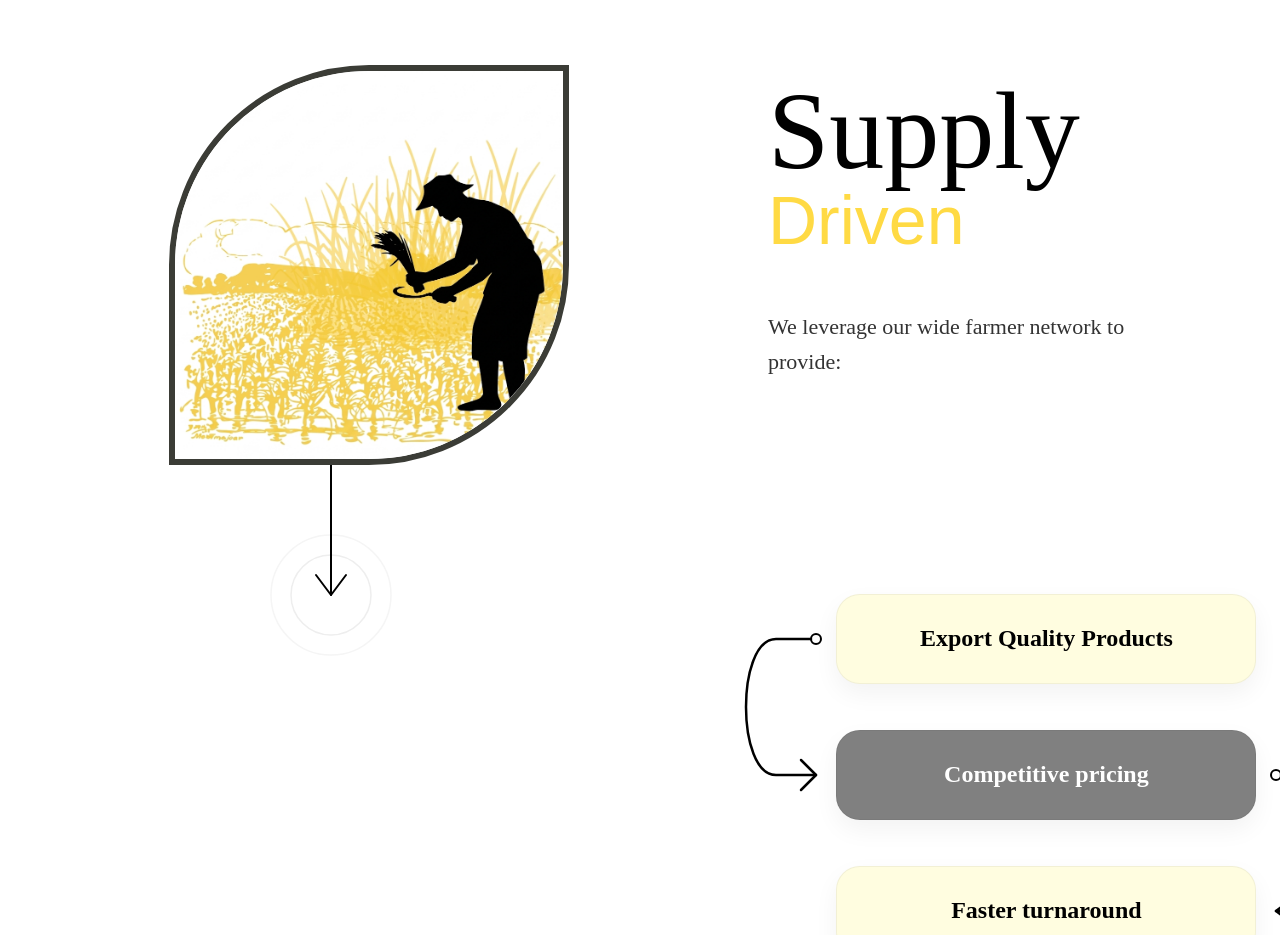
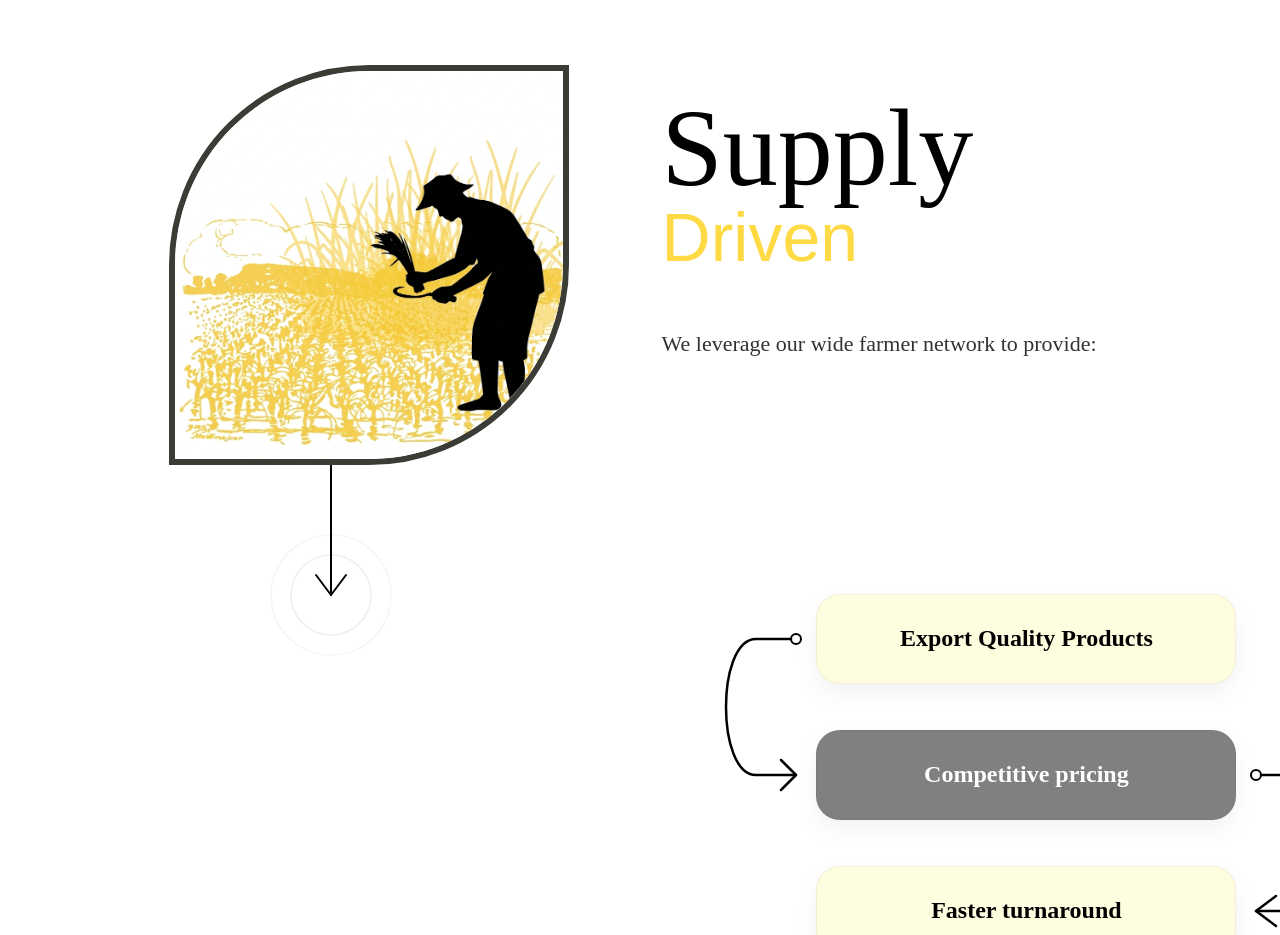
Before and after one commit to Rishidevlx/agri-about, a React (Vite) app: page / in a window 1280 px wide. Shown: the part 2640-3575 px from the top of the page. Built offline with nearby package versions, Linux system fonts and the light colour scheme; a web font is replaced by a local one.

Commit message:
desk 100

```diff
--- a/src/components/OurTeam.tsx
+++ b/src/components/OurTeam.tsx
@@ -72,7 +72,7 @@ const OurTeam: React.FC = () => {
       <div style={{ textAlign: 'center', padding: isMobile ? '0 16px' : '0 40px' }}>
         <h3 style={{
           fontFamily: 'Montserrat, sans-serif',
-          fontSize: isMobile ? '22px' : '38px',
+          fontSize: isMobile ? '22px' : '25px',
           fontWeight: 900, color: YELLOW_ACCENT,
           lineHeight: '1.3', marginBottom: '16px',
         }}>
@@ -80,7 +80,7 @@ const OurTeam: React.FC = () => {
         </h3>
         <p style={{
           fontFamily: FONT_CONTENT,
-          fontSize: isMobile ? '14px' : '20px',
+          fontSize: isMobile ? '14px' : '30px',
           fontWeight: 600, color: '#333',
         }}>
           We are open to partnerships with importers, distributors, and global buyers
--- a/src/components/SupplyDriven.tsx
+++ b/src/components/SupplyDriven.tsx
@@ -106,7 +106,7 @@ const SupplyDriven: React.FC = () => {
           backgroundColor: '#fff',
           marginTop: '-250px'
         }}>
-          <div style={{ flex: '0 0 55%', zIndex: 10, paddingLeft: '15%', paddingTop: '0px', marginTop: '-19px' }}>
+          <div style={{ flex: '0 0 55%', zIndex: 10, paddingLeft: '5%', paddingTop: '0px', marginTop: '-19px' }}>
             <motion.div
               initial={{ opacity: 0, x: -30 }}
               whileInView={{ opacity: 1, x: 0 }}
@@ -229,7 +229,7 @@ const SupplyDriven: React.FC = () => {
           gap: '10%',
           alignItems: 'center'
         }}>
-          <div style={{ flex: '1', display: 'flex', flexDirection: 'column', gap: '46px', alignItems: 'center', zIndex: 10, position: 'relative', top: '-150px', marginLeft: '650px' }}>
+          <div style={{ flex: '1', display: 'flex', flexDirection: 'column', gap: '46px', alignItems: 'center', zIndex: 10, position: 'relative', top: '-150px', marginLeft: '630px' }}>
             <div style={{ position: 'relative' }}>
               <motion.div initial={{ opacity: 0, x: -30 }} whileInView={{ opacity: 1, x: 0 }} viewport={{ once: true }}>
                 <ProcessCard bg="#FFFDE0" color="#000" title="Export Quality Products" />
```
Lines whose indentation alone changed are shown as unchanged.
